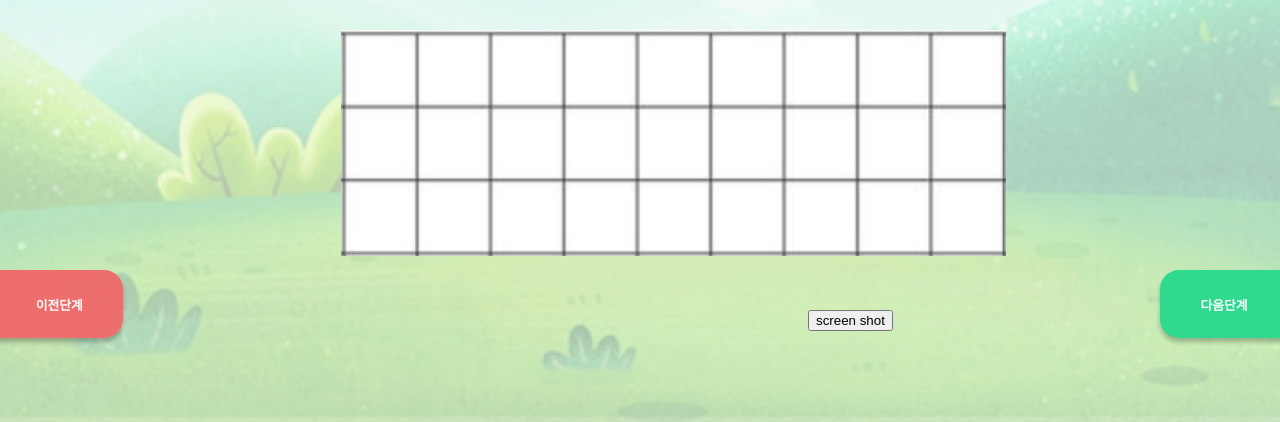
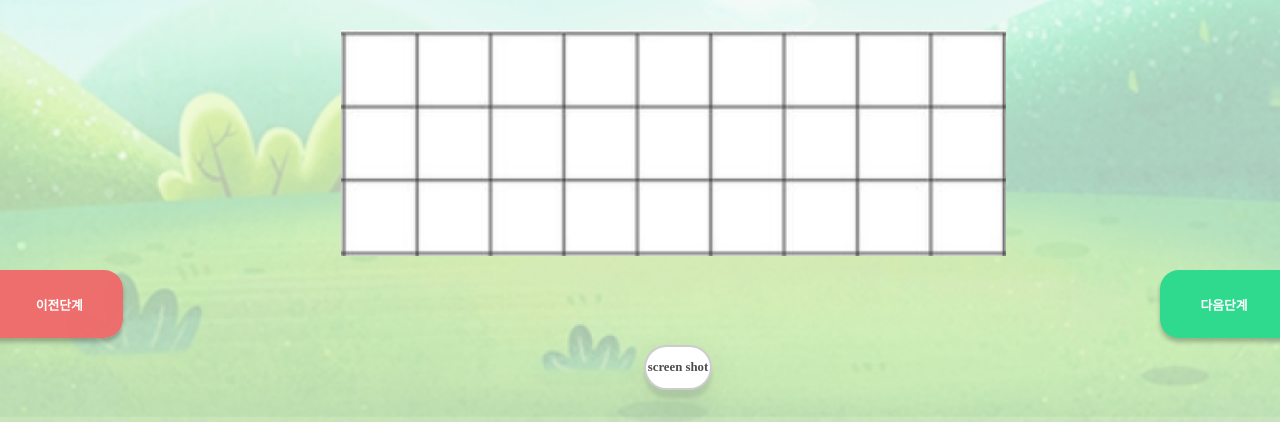
Before and after one commit to KwonYeongkyeong/DodamDodam, a Django app: page /dodam/diary/ in a window 1280 px wide. Shown: the part 378-800 px from the top of the page. Run offline with Django 3.2, Linux system fonts and the light colour scheme; some libraries are stand-ins or nearby versions; some web fonts are replaced.

Commit message:
screenshot 버튼

```diff
--- a/dodamdodam/dodam/static/diary.css
+++ b/dodamdodam/dodam/static/diary.css
@@ -138,7 +138,20 @@ body {
 }
 
 #shot {
+    all: unset;
+    cursor: pointer;
+    background-color: white;
+    padding: 1vw 0vw;
+    width: 5vw;
+    text-align: center;
+    border-radius: 2vw;
+    box-shadow: 0 0.6vw 0.3vw rgba(50, 50, 93, 0.11), 0 1vw 3vw rgba(0, 0, 0, 0.08);
+    border: 0.2vw solid rgba(0, 0, 0, 0.2);
+    color: rgba(0, 0, 0, 0.7);
+    font-weight: 800;
+    font-size: 1vw;
+
     position: absolute;
-    left: 800px;
-    top: 680px;
-}
+    right: 45%;
+    bottom: 5%;
+  }
```
Also changed, not shown: dodamdodam/db.sqlite3.
